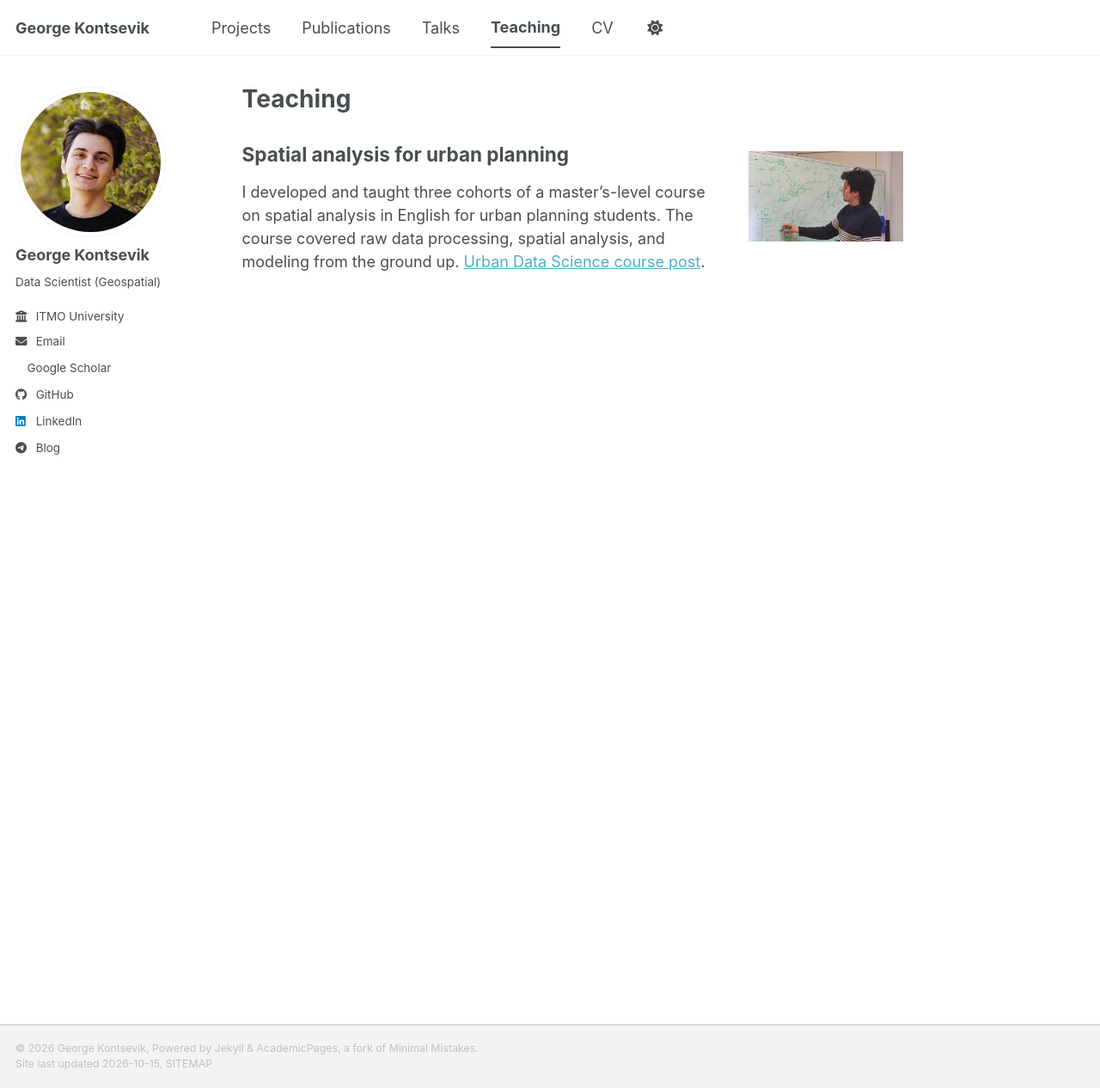
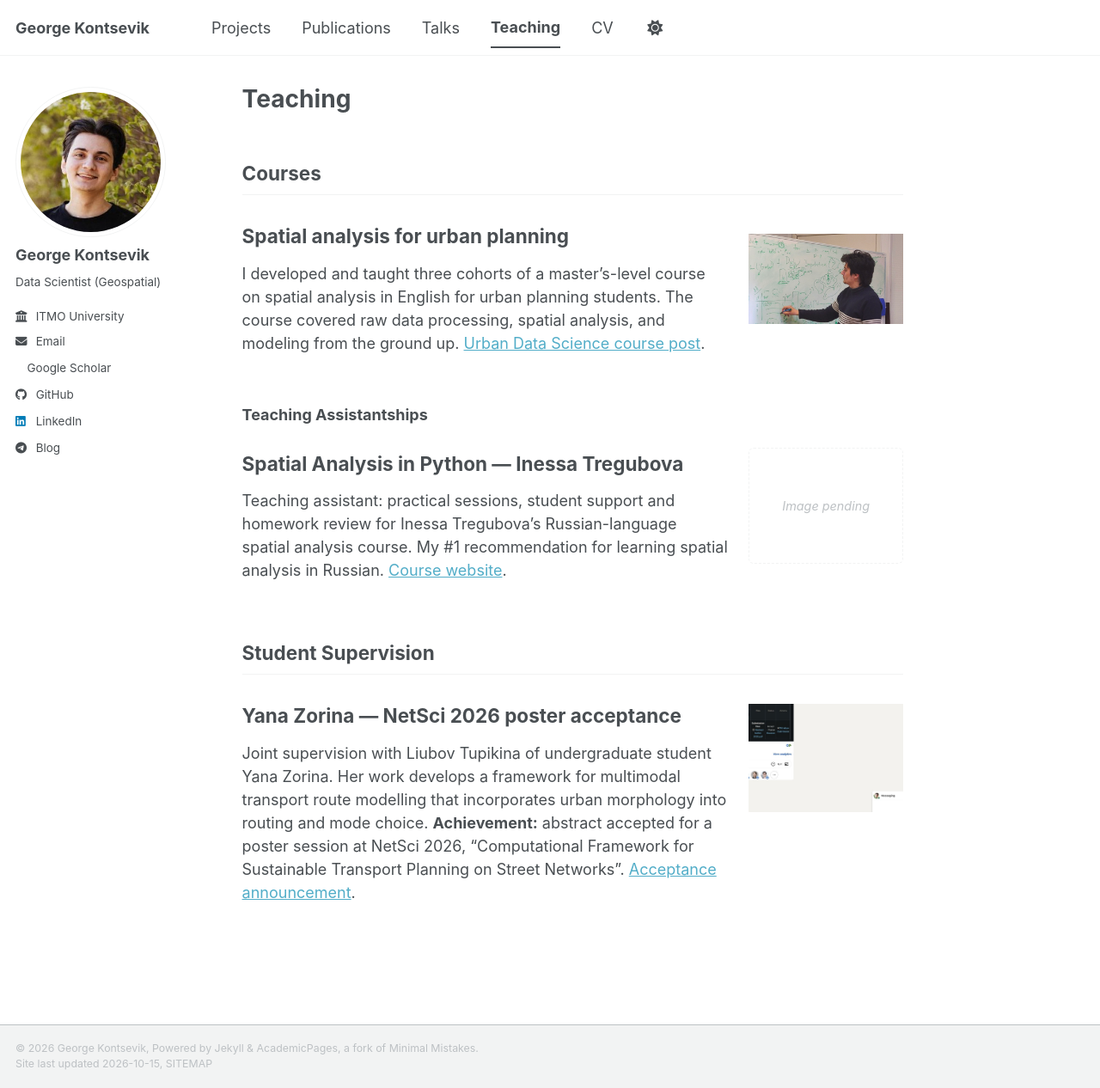
Before and after one commit to GeorgeKontsevik/GeorgeKontsevik.github.io, a Jekyll site: the page built from _pages/teaching.md, in a window 1280 px wide and 1266 px high. Shown: the whole window at 86% size. Built offline with Jekyll 4.4.1, drawn with Linux system fonts in a browser that asks for light colours; a style sheet for code colours, icons or effects is not loaded.

Commit message:
Organize teaching into courses, assistantships and student supervision

```diff
--- a/_data/section_cards.yml
+++ b/_data/section_cards.yml
@@ -32,3 +32,23 @@ teaching:
       I developed and taught three cohorts of a master's-level course on spatial analysis in English for urban planning students.
       The course covered raw data processing, spatial analysis, and modeling from the ground up.
       [Urban Data Science course post](https://www.linkedin.com/feed/update/urn:li:activity:7253813029811765248/).
+teaching_assistantships:
+  - title: "Spatial Analysis in Python — Inessa Tregubova"
+    image: ""
+    image_alt: ""
+    description: >-
+      Teaching assistant: practical sessions, student support and homework review
+      for Inessa Tregubova's Russian-language spatial analysis course.
+      My #1 recommendation for learning spatial analysis in Russian.
+      [Course website](https://geopython.su/).
+student_supervision:
+  - title: "Yana Zorina — NetSci 2026 poster acceptance"
+    image: "/images/talks/netsci-poster-acceptance.jpg"
+    image_alt: "NetSci 2026 poster acceptance for Computational Framework for Sustainable Transport Planning on Street Networks"
+    description: >-
+      Joint supervision with Liubov Tupikina of undergraduate student Yana Zorina.
+      Her work develops a framework for multimodal transport route modelling
+      that incorporates urban morphology into routing and mode choice.
+      **Achievement:** abstract accepted for a poster session at NetSci 2026,
+      “Computational Framework for Sustainable Transport Planning on Street Networks”.
+      [Acceptance announcement](https://www.linkedin.com/feed/update/urn:li:activity:7429469726227210240/).
--- a/_pages/teaching.md
+++ b/_pages/teaching.md
@@ -5,6 +5,20 @@ layout: single
 author_profile: true
 ---
 
+## Courses
+
 {% for item in site.data.section_cards.teaching %}
   {% include section-card.html item=item %}
 {% endfor %}
+
+### Teaching Assistantships
+
+{% for item in site.data.section_cards.teaching_assistantships %}
+  {% include section-card.html item=item %}
+{% endfor %}
+
+## Student Supervision
+
+{% for item in site.data.section_cards.student_supervision %}
+  {% include section-card.html item=item %}
+{% endfor %}
```
